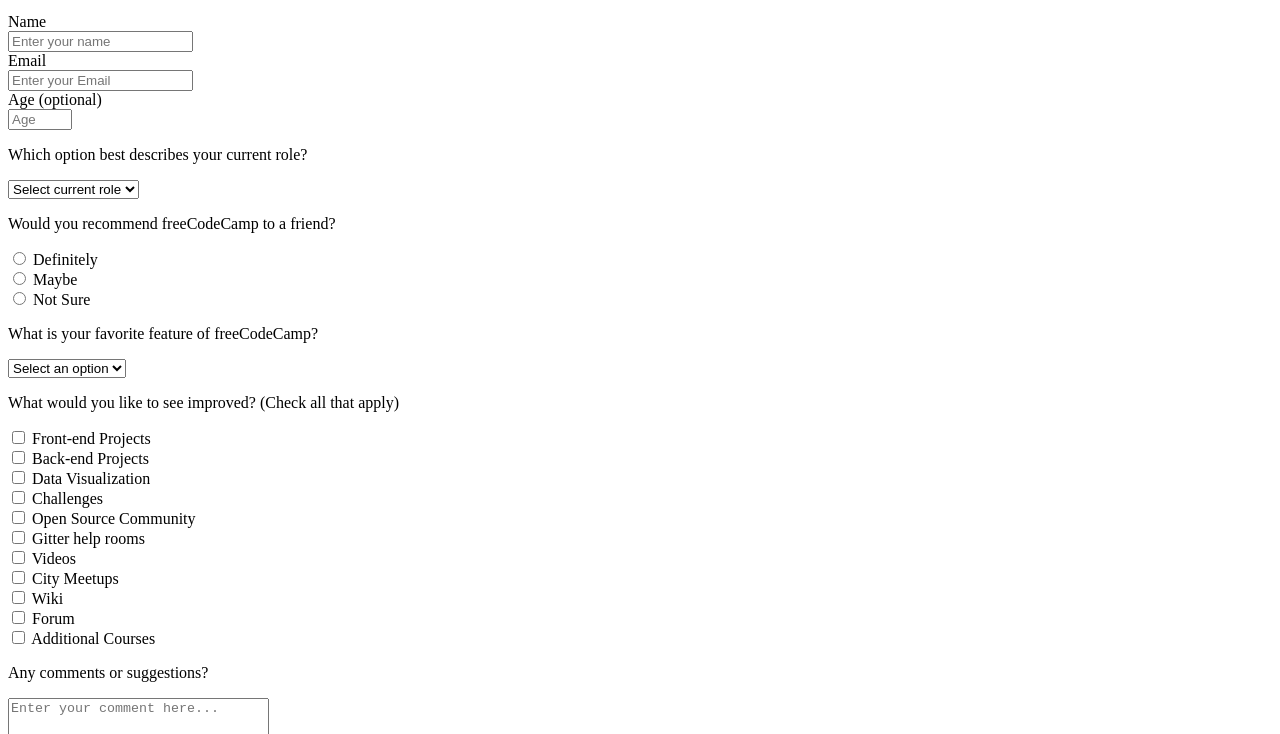
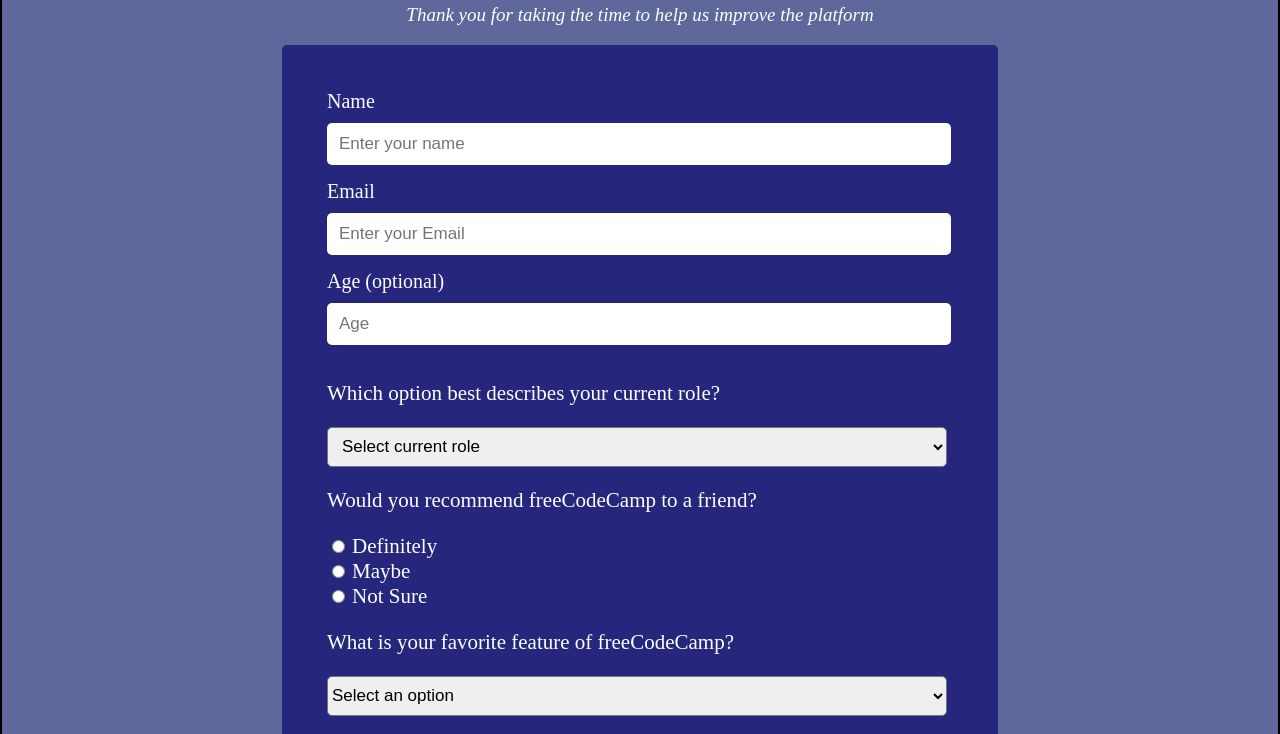
Before and after one commit to candide85/candide85.github.io, a plain HTML site: page index.html in a window 1280 px wide. Shown: the part 101-835 px from the top of the page. Drawn offline with Linux system fonts and the light colour scheme.

Commit message:
initial commit

```diff
--- a/index.html
+++ b/index.html
@@ -4,7 +4,7 @@
 <head>
     <meta charset="UTF-8">
     <meta name="viewport" content="width=device-width, initial-scale=1.0">
-    <link rel="stylesheet" href="index.css">
+    <link rel="stylesheet" href="survey.css">
     <title>Survey Form</title>
 </head>
 
@@ -54,7 +54,7 @@
 
         <div class="main-input">
             <p>What is your favorite feature of freeCodeCamp?</p>
-            <select title="code" id="">
+            <select title="code" id="code">
                 <option value="" disabled selected>Select an option</option>
                 <option value="challenges">Challenges</option>
                 <option value="projects">Projects</option>
--- a/survey.css
+++ b/survey.css
@@ -77,7 +77,13 @@
     background: rgb(38, 38, 125);
     padding: 45px;
     border-radius: 5px;
+}
 
+#survey-form .main-input #code {
+    width: 620px;
+    height: 40px;
+    border-radius: 5px;
+    font-size: 17px;
 }
 
 #survey-form .main-input #dropdown {
```
